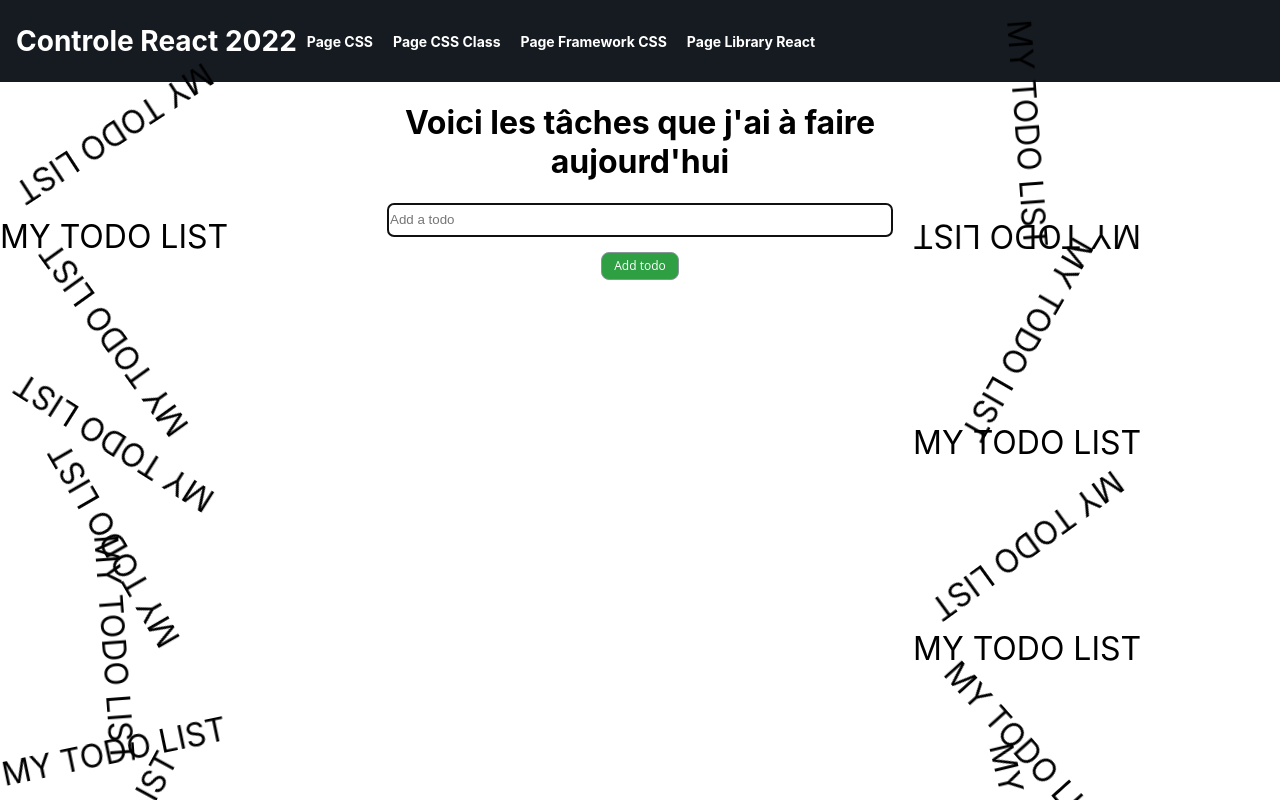
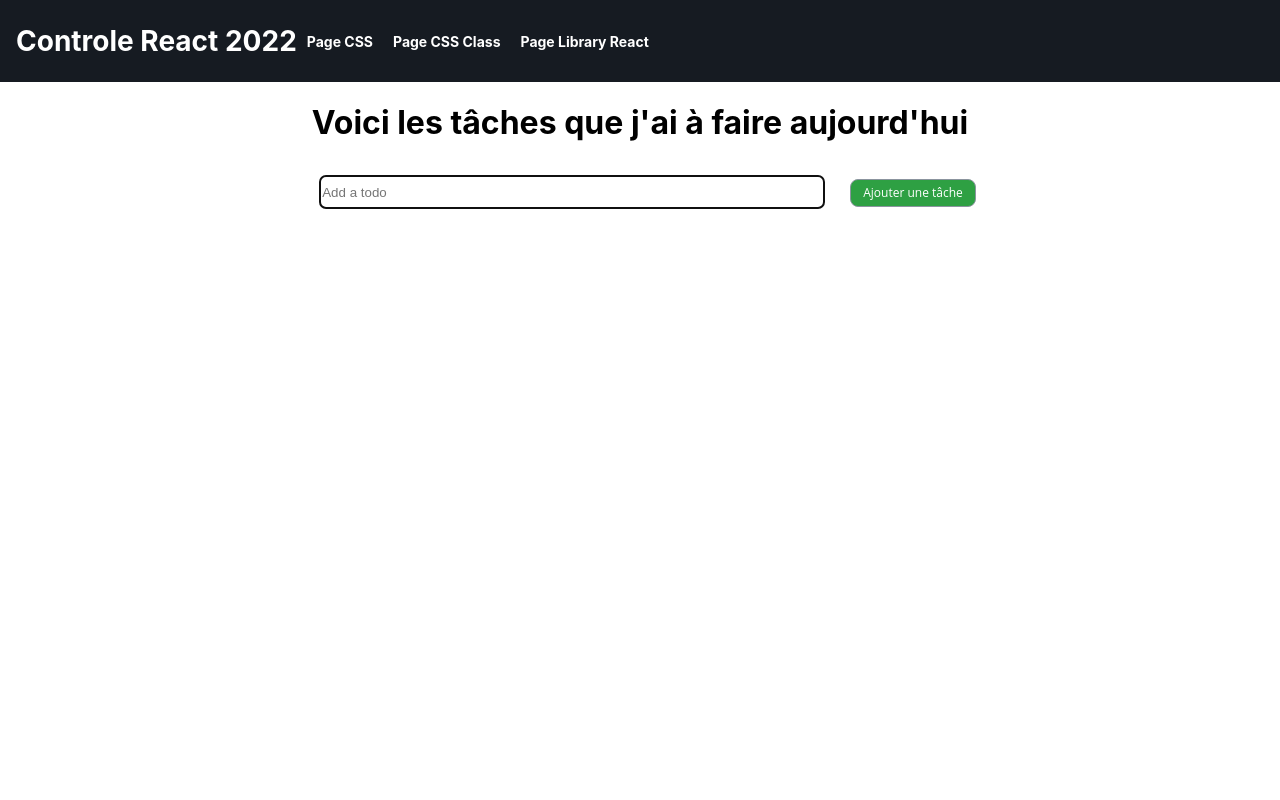
Before and after one commit to deepyjr/Controle-React-2022, a React (Create React App) app: page /PageCSSClass in a window 1280 px wide. Shown: the top 800 px of the page. Built offline with nearby package versions, Linux system fonts and the light colour scheme.

Commit message:
Mise au propre + séparations animations

```diff
--- a/src/App.js
+++ b/src/App.js
@@ -1,5 +1,4 @@
 import './App.css';
-import Layout from "./Views/Layout";
 import HomePage from './Views/HomePage/HomePage';
 
 
--- a/src/Components/Header/Header.jsx
+++ b/src/Components/Header/Header.jsx
@@ -20,11 +20,6 @@ function Header() {
           </Link>
         </li>
         <li>
-          <Link to="/PageFrameWork">
-            <p>Page Framework CSS</p>
-          </Link>
-        </li>
-        <li>
           <Link to="/PageLibReact">
             <p>Page Library React</p>
           </Link>
--- a/src/Components/TodoList/TodoInput.jsx
+++ b/src/Components/TodoList/TodoInput.jsx
@@ -1,5 +1,5 @@
 import React, { useState, useEffect, useRef } from "react";
-import './TodoList.css';
+import "./TodoList.css";
 
 function TodoInput(props) {
   const [input, setInput] = useState(props.edit ? props.edit.value : "");
@@ -39,7 +39,7 @@ function TodoInput(props) {
             ref={inputRef}
           />
           <button onClick={handleSubmit} className="todo-button edit">
-            Update
+            Editer
           </button>
         </>
       ) : (
@@ -54,7 +54,7 @@ function TodoInput(props) {
             ref={inputRef}
           />
           <button onClick={handleSubmit} className="todo-button">
-            Add todo
+            Ajouter une tâche
           </button>
         </>
       )}
--- a/src/Components/TodoList/Todolist.jsx
+++ b/src/Components/TodoList/Todolist.jsx
@@ -4,35 +4,34 @@ import styled, { keyframes } from "styled-components";
 import { useSpring, animated } from "react-spring";
 
 function TodoList(props) {
+
   //////////////////////////////////////////////////// VARIABLES //////////////////////////////////////////////////////
-
+  const [animation] = useState(props.animation);
   const [todos, setTodos] = useState([]);
   const LOCAL_STORAGE_KEY = "Estiam-Todolist";
   const [edit, setEdit] = useState({
     id: null,
     value: "",
   });
-  const rotate = keyframes`
-  from {
-    transform: rotate(0deg);
-  }
 
-  to {
-    transform: rotate(360deg);
-  }
-`;
-  const Bounce = styled.div`
+  //////////////////////////////// ANIMATION NO CLASS //////////////////////////////////////////////
+  const rotate = keyframes`from { transform: rotate(0deg);}to {transform: rotate(360deg);}`;
+  const InfiniteRoll = styled.div`
     animation: ${rotate} ${(time) => time.time}s linear infinite;
   `;
+  //////////////////////////////////////////////////////////////////////////////////////////////////
 
+  /////////////////// ANIMATION LIBRARY ////////////////
   const styles = useSpring({
     loop: true,
     to: [
-      { opacity: 1, color: '#ffaaee' },
-      { opacity: 0, color: 'rgb(14,26,19)' },
+      { opacity: 1, color: "#ffaaee" },
+      { opacity: 0, color: "rgb(14,26,19)" },
     ],
-    from: { opacity: 0, color: 'red' },
-  })
+    from: { opacity: 0, color: "red" },
+  });
+  //////////////////////////////////////////////////////
+
   //////////////////////////////////////////////////// HOOKS //////////////////////////////////////////////////////
 
   // Load data from localstorage into todoList
@@ -108,6 +107,10 @@ function TodoList(props) {
     setTodos(updatedTodos);
   };
 
+  /*
+   * Gen number function
+   * @ return Number
+   * */
   const genNumber = () => {
     return Math.floor(Math.random() * 100) / 100;
   };
@@ -117,14 +120,18 @@ function TodoList(props) {
     <>
       <div className="todo-context">
         <div style={{ display: "flex", flexWrap: "wrap" }}>
-          {Array.from(Array(30).keys()).map((i) => {
+          {/* ANIMATION NO CLASS */}
+          {animation === "no-class" &&
+            Array.from(Array(30).keys()).map(() => {
               return (
-              <Bounce time={genNumber().toString()}>
+                <InfiniteRoll time={genNumber().toString()}>
                   <p style={{ fontSize: "2em" }}>MY TODO LIST</p>
-              </Bounce>
+                </InfiniteRoll>
               );
             })}
         </div>
+        {/* END ANIMATION NO CLASS */}
+
         <div>
           <h1>Voici les tâches que j'ai à faire aujourd'hui</h1>
           <TodoInput onSubmit={addTodo} />
@@ -137,17 +144,25 @@ function TodoList(props) {
               />
             ) : (
               todos.map((todo, index) => (
+                // ANIMATION CLASS
                 <div
                   className={
-                    props.animation
-                      ? "todo-item" + " " + props.animation
+                    props.animation === "class"
+                      ? "todo-item slide"
                       : "todo-item"
                   }
                   key={index}
+                  // END ANIMATION CLASS
                 >
+                  {/* ANIMATION LIBRARY */}
                   <div key={todo.id} onClick={() => completeTodo(todo.id)}>
+                    {props.animation === "library" ? (
                       <animated.div style={styles}>{todo.text}</animated.div>
+                    ) : (
+                      todo.text
+                    )}
                   </div>
+                  {/* END ANIMATION LIBRARY */}
                   <div>
                     <button
                       className="btn-delete"
@@ -170,11 +185,14 @@ function TodoList(props) {
           </div>
         </div>
         <div style={{ display: "flex", flexWrap: "wrap" }}>
-          {Array.from(Array(30).keys()).map((i) => (
-            <Bounce time={genNumber().toString()}>
+          {/* ANIMATION NO CLASS */}
+          {animation === "no-class" &&
+            Array.from(Array(30).keys()).map((i) => (
+              <InfiniteRoll time={genNumber().toString()}>
                 <p style={{ fontSize: "2em" }}>MY TODO LIST</p>
-            </Bounce>
+              </InfiniteRoll>
             ))}
+          {/* END ANIMATION NO CLASS */}
         </div>
       </div>
     </>
--- a/src/Views/HomePage/HomePage.jsx
+++ b/src/Views/HomePage/HomePage.jsx
@@ -3,7 +3,6 @@ import Layout from "../Layout";
 import "./HomePage.css";
 import PageCSS from "../PageCSS/PageCss";
 import PageCSSClass from "../PageCSSClass/PageCssClass";
-import PageFramework from "../PageFramework/PageFramework";
 import PageLibReact from "../PageLibReact/PageLibReact";
 import { BrowserRouter as Router, Route, Routes } from 'react-router-dom'
 
@@ -15,7 +14,6 @@ function HomePage() {
         <Routes >
               <Route exact path="/PageCSS" element={<PageCSS/>} />
               <Route exact path="/PageCSSClass" element={<PageCSSClass/>} />
-              <Route exact path="/PageFrameWork" element={<PageFramework/>} />
               <Route exact path="/PageLibReact" element={<PageLibReact/>} />
         </Routes >
       </Router>
--- a/src/Views/Layout.jsx
+++ b/src/Views/Layout.jsx
@@ -1,6 +1,5 @@
 import React from "react";
 import Header from "../Components/Header/Header";
-import HomePage from "./HomePage/HomePage";
 
 function Layout() {
   return (
--- a/src/Views/PageCSS/PageCss.jsx
+++ b/src/Views/PageCSS/PageCss.jsx
@@ -4,7 +4,7 @@ import TodoList from "../../Components/TodoList/Todolist";
 function PageCss() {
   return (
     <div>
-      <TodoList animation={"slide"} />
+      <TodoList animation={"no-class"} />
     </div>
   );
 }
--- a/src/Views/PageCSSClass/PageCssClass.jsx
+++ b/src/Views/PageCSSClass/PageCssClass.jsx
@@ -4,7 +4,7 @@ import TodoList from "../../Components/TodoList/Todolist";
 function PageCssClass() {
   return (
     <div>
-      <TodoList />
+      <TodoList animation={"class"}/>
     </div>
   );
 }
--- a/src/Views/PageFramework/PageFramework.jsx
+++ /dev/null
@@ -1,17 +0,0 @@
-import React, { useState }from "react";
-import "./PageFramework.css";
-import TodoList from "../../Components/TodoList/Todolist";
-
-function PageFramework() {
-  const [checked, setChecked] = useState(false);
-
-  return (
-    <div>
-      <h2>Page Framework</h2>
-      <TodoList />
-      <button onClick={() => setChecked(!checked)}>Fade</button>
-    </div>
-  );
-}
-
-export default PageFramework;
--- a/src/Views/PageLibReact/PageLibReact.jsx
+++ b/src/Views/PageLibReact/PageLibReact.jsx
@@ -1,11 +1,10 @@
 import React from 'react';
-import './PageLibReact.css';
 import TodoList from "../../Components/TodoList/Todolist";
 
 function PageLibReact() {
   return (
     <div>
-      <TodoList />
+      <TodoList animation="library"/>
     </div>
   )
 }
```
Also changed, not shown: src/Views/PageFramework/PageFramework.css (deleted), src/Views/PageLibReact/PageLibReact.css (deleted), 2 other files (tests, documents, lock files or other folders). Lines whose indentation alone changed are shown as unchanged.
